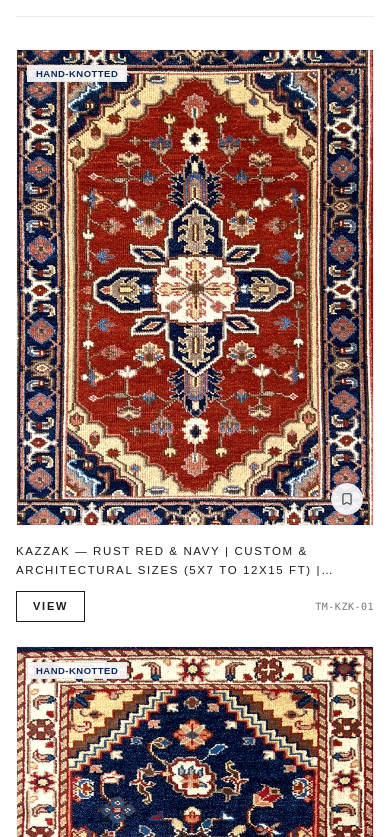
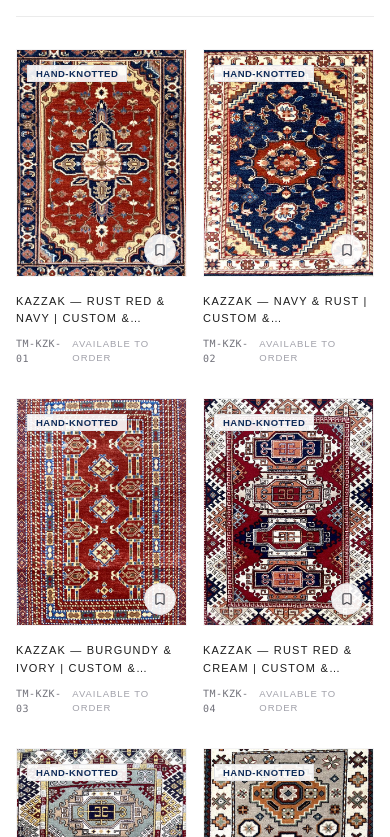
Before and after one commit to Arunmohankml/TajmahalProducts, a Next.js app: page / in a window 390 px wide. Shown: the part 2898-3735 px from the top of the page. Built offline with nearby package versions, Linux system fonts and the light colour scheme; a web font is replaced by a local one.

Commit message:
Make shop controls and sidebar sticky, show 2 carpets on mobile, widen featured collection with increased gap, and remove VIEW button from carpet cards

```diff
--- a/app/page.tsx
+++ b/app/page.tsx
@@ -255,7 +255,7 @@ export default function HomePage() {
           4. FEATURED COLLECTIONS SHOWCASE (Traditional & Modern Tabs)
          ========================================================================= */}
       <section className="py-12 sm:py-16 bg-white border-b border-[#EBEBEB]">
-        <div className="max-w-7xl mx-auto px-4 sm:px-6 lg:px-8 space-y-8">
+        <div className="max-w-[1620px] mx-auto px-4 sm:px-8 lg:px-12 space-y-8">
           <div className="flex flex-col sm:flex-row sm:items-end justify-between gap-4 border-b border-[#EBEBEB] pb-6">
             <div>
               <div className="text-[11px] uppercase tracking-[0.22em] text-[#0F2C59] font-semibold">
@@ -306,7 +306,7 @@ export default function HomePage() {
             </div>
           </div>
 
-          {/* Grid of Carpet Cards with Smooth Section Switch Animation */}
+          {/* Grid of Carpet Cards with Smooth Section Switch Animation: 2 on mobile, more gap and wider width */}
           <AnimatePresence mode="wait">
             <motion.div
               key={activeTab}
@@ -314,7 +314,7 @@ export default function HomePage() {
               animate={{ opacity: 1, y: 0 }}
               exit={{ opacity: 0, y: -12 }}
               transition={{ duration: 0.35, ease: [0.16, 1, 0.3, 1] }}
-              className="grid grid-cols-1 sm:grid-cols-2 md:grid-cols-3 lg:grid-cols-4 gap-6 sm:gap-8"
+              className="grid grid-cols-2 sm:grid-cols-2 md:grid-cols-3 lg:grid-cols-4 gap-x-4 sm:gap-x-7 lg:gap-x-9 gap-y-8 sm:gap-y-12"
             >
               {(activeTab === "traditional" ? traditionalProducts : modernProducts)
                 .slice(0, 8)
--- a/app/shop/page.tsx
+++ b/app/shop/page.tsx
@@ -136,8 +136,8 @@ function ShopContent() {
           3. MAIN PRODUCTS CATALOGUE
          ========================================================================= */}
       <section className="border-t border-[#EBEBEB] pb-24">
-        {/* Top Control Bar (View Switcher, Count, Sort) */}
-        <div className="border-b border-[#EBEBEB] py-3.5 px-4 sm:px-6 lg:px-8">
+        {/* Top Control Bar (View Switcher, Count, Sort) - Sticky on Mobile and PC */}
+        <div className="sticky top-[58px] sm:top-[68px] z-30 bg-white/95 backdrop-blur-md border-b border-[#EBEBEB] py-3.5 px-4 sm:px-6 lg:px-8 shadow-xs">
           <div className="max-w-7xl mx-auto flex items-center justify-between">
             {/* Left: View Toggles & Mobile Filter Button */}
             <div className="flex items-center space-x-3">
@@ -192,9 +192,9 @@ function ShopContent() {
         <div className="max-w-7xl mx-auto px-4 sm:px-6 lg:px-8 pt-8">
           <div className="grid grid-cols-1 lg:grid-cols-12 gap-8 items-start">
             {/* =========================================================================
-                LEFT FILTER ACCORDION SIDEBAR
+                LEFT FILTER ACCORDION SIDEBAR - Sticky on PC alongside products
                ========================================================================= */}
-            <aside className="hidden lg:block lg:col-span-3 space-y-6 text-xs uppercase tracking-[0.14em]">
+            <aside className="hidden lg:block lg:col-span-3 space-y-6 text-xs uppercase tracking-[0.14em] sticky top-[125px] sm:top-[135px] self-start max-h-[calc(100vh-150px)] overflow-y-auto no-scrollbar pr-2">
               {/* Active filters reset */}
               {(selectedCollection !== "all" || selectedWeave !== "all" || selectedMaterial !== "all" || selectedColor !== "all" || search) && (
                 <button
@@ -347,10 +347,10 @@ function ShopContent() {
                 </div>
               ) : (
                 <div
-                  className={`grid gap-x-6 gap-y-12 ${
+                  className={`grid gap-x-3.5 sm:gap-x-6 gap-y-7 sm:gap-y-12 ${
                     gridCols === 3
-                      ? "grid-cols-1 sm:grid-cols-2 md:grid-cols-3"
-                      : "grid-cols-1 sm:grid-cols-2 md:grid-cols-3 lg:grid-cols-4"
+                      ? "grid-cols-2 sm:grid-cols-2 md:grid-cols-3"
+                      : "grid-cols-2 sm:grid-cols-2 md:grid-cols-3 lg:grid-cols-4"
                   }`}
                 >
                   {filteredProducts.map((product) => (
--- a/components/CarpetCard.tsx
+++ b/components/CarpetCard.tsx
@@ -76,23 +76,20 @@ export function CarpetCard({ product }: { product: CarpetProduct }) {
       </div>
 
       {/* Typography: TITLE | SIZE | COLLECTION | COLORWAY */}
-      <div className="space-y-2 pt-1">
-        <Link href={`/shop/${product.id}`} className="block">
-          <h3 className="text-[11.5px] sm:text-xs font-normal uppercase tracking-[0.14em] text-[#1C1C1C] hover:text-[#0F2C59] transition-colors line-clamp-2 leading-relaxed">
+      <div className="space-y-1.5 pt-1">
+        <Link href={`/shop/${product.id}`} className="block group/title">
+          <h3 className="text-[11px] sm:text-xs font-normal uppercase tracking-[0.11em] sm:tracking-[0.13em] text-[#1C1C1C] group-hover/title:text-[#0F2C59] transition-colors line-clamp-2 leading-relaxed">
             {displayName} | {displaySize} | {displayColl} | {displayColor}
           </h3>
         </Link>
 
-        {/* Action Row: VIEW button (white with stroke -> black on hover) + Order Code */}
-        <div className="flex items-center justify-between pt-1">
-          <Link
-            href={`/shop/${product.id}`}
-            className="inline-flex items-center justify-center px-4 py-1.5 text-[11px] font-semibold uppercase tracking-[0.16em] bg-white text-[#1C1C1C] border border-[#1C1C1C] hover:bg-[#1C1C1C] hover:text-white transition-all duration-300 ease-out shadow-xs"
-          >
-            View
-          </Link>
-          <span className="text-[10px] text-[#767676] font-mono tracking-wider">
+        {/* Clean Minimalist Spec Footer */}
+        <div className="flex items-center justify-between pt-0.5 text-[#767676]">
+          <span className="text-[10px] font-mono tracking-wider text-zinc-500">
             {product.order_code}
+          </span>
+          <span className="text-[9.5px] uppercase tracking-widest text-zinc-400">
+            {product.stock_status || "Available"}
           </span>
         </div>
       </div>
```
